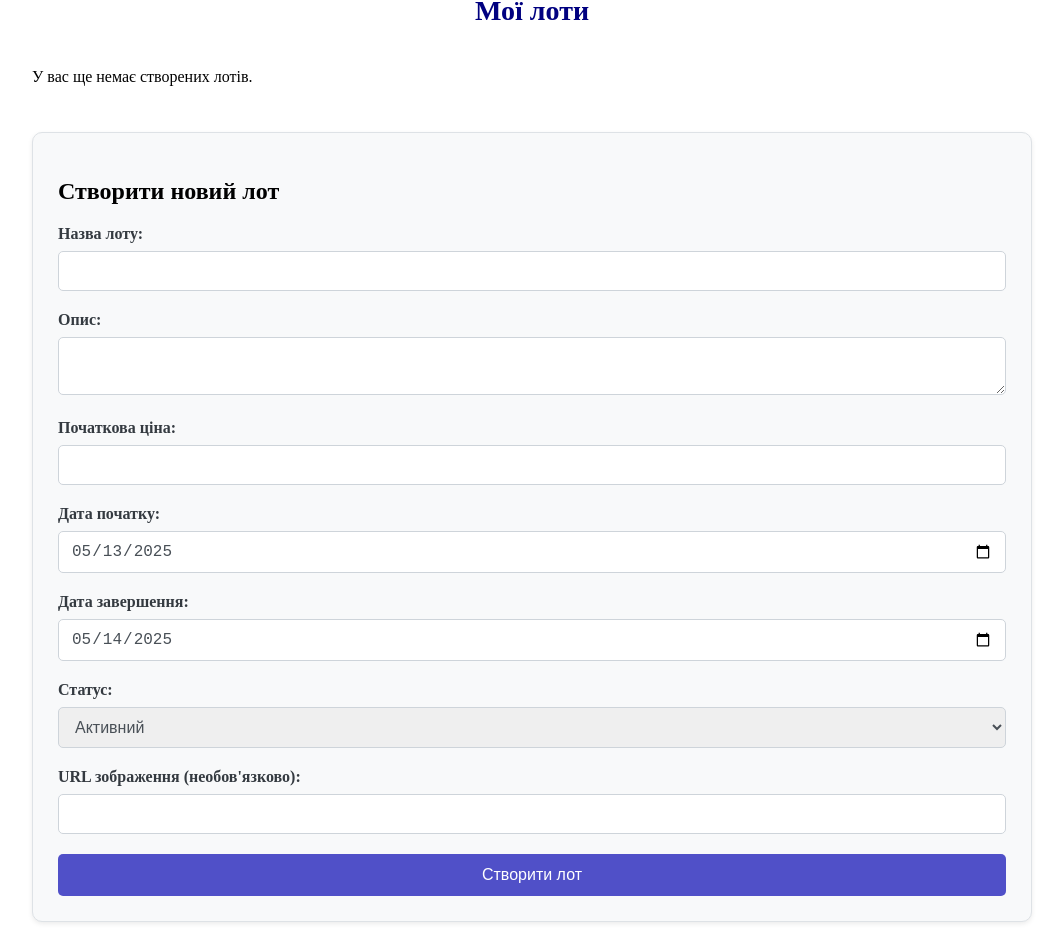
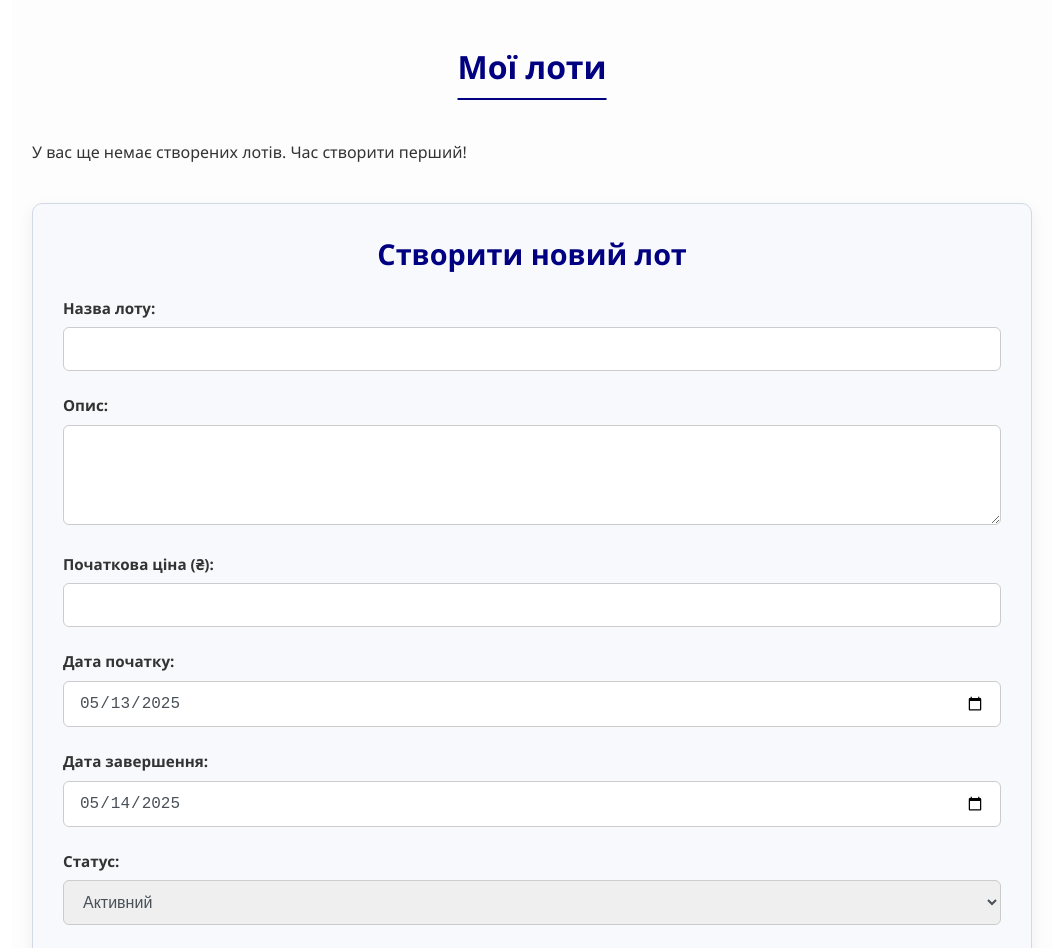
Before and after one commit to Sameliuk/lab-6-frontend, a Vue app: page /users/profile in a window 1280 px wide. Shown: the part 184-1132 px from the top of the page, without its empty margins (108-1171 px from the left). Built offline with nearby package versions, Linux system fonts and the light colour scheme.

Commit message:
User can see only his own lots

```diff
--- a/src/view/UserProfileView.vue
+++ b/src/view/UserProfileView.vue
@@ -7,21 +7,22 @@
 
       <h2 class="title">Мої лоти</h2>
       <div id="lots-container">
-        <div v-if="isLoadingLots">
-          <p>Завантаження лотів...</p>
+        <div v-if="isLoadingLots" class="loading-placeholder">
+          <p>Завантаження ваших лотів...</p>
         </div>
         <div v-else-if="lots && lots.length > 0">
           <div v-for="lot in lots" :key="lot.id" class="lot">
             <h3>{{ lot.title }}</h3>
+            <img v-if="lot.image" :src="lot.image" :alt="lot.title" class="lot-image-preview">
             <p class="desc">{{ lot.description }}</p>
             <br>
-            <p>Початкова ціна: {{ lot.start_price }} ₴</p>
-            <p>Поточна ціна: {{ lot.current_price }} ₴</p>
+            <p><strong>Початкова ціна:</strong> {{ lot.start_price }} ₴</p>
+            <p><strong>Поточна ціна:</strong> {{ lot.current_price }} ₴</p>
             <br>
-            <p>Дата початку: {{ formatDate(lot.start_time) }}</p>
-            <p>Дата завершення: {{ formatDate(lot.end_time) }}</p>
+            <p><strong>Дата початку:</strong> {{ formatDate(lot.start_time) }}</p>
+            <p><strong>Дата завершення:</strong> {{ formatDate(lot.end_time) }}</p>
             <br>
-            <p>Статус:
+            <p class="status-paragraph"><strong>Статус:</strong>
               <select class="status-select" v-model="lot.status" @change="updateLotStatus(lot)">
                 <option :value="true">Активний</option>
                 <option :value="false">Неактивний</option>
@@ -35,7 +36,7 @@
           </div>
         </div>
         <div v-else>
-          <p>У вас ще немає створених лотів.</p>
+          <p>У вас ще немає створених лотів. Час створити перший!</p>
         </div>
       </div>
 
@@ -51,31 +52,32 @@
             <textarea id="newLotDescription" v-model="newLot.description" required></textarea>
           </div>
           <div class="form-group">
-            <label for="newLotStartPrice">Початкова ціна:</label>
+            <label for="newLotStartPrice">Початкова ціна (₴):</label>
             <input type="number" id="newLotStartPrice" v-model.number="newLot.startPrice" min="1" required>
           </div>
           <div class="form-group">
             <label for="newLotStartTime">Дата початку:</label>
-            <input type="date" id="newLotStartTime" v-model="newLot.startTime" required>
+            <input type="date" id="newLotStartTime" v-model="newLot.startTime" :min="getTodayDate()" required>
           </div>
           <div class="form-group">
             <label for="newLotEndTime">Дата завершення:</label>
-            <input type="date" id="newLotEndTime" v-model="newLot.endTime" required>
+            <input type="date" id="newLotEndTime" v-model="newLot.endTime" :min="newLot.startTime || getTodayDate()" required>
           </div>
           <div class="form-group">
             <label for="newLotStatus">Статус:</label>
             <select id="newLotStatus" v-model="newLot.status">
-              <option value="true">Активний</option>
-              <option value="false">Неактивний</option>
+              <option :value="true">Активний</option>
+              <option :value="false">Неактивний</option>
             </select>
           </div>
           <div class="form-group">
             <label for="newLotImage">URL зображення (необов'язково):</label>
-            <input type="text" id="newLotImage" v-model="newLot.image">
+            <input type="text" id="newLotImage" v-model="newLot.image" placeholder="https://example.com/image.jpg">
           </div>
-          <button type="submit" class="button" :disabled="isCreatingLot">
+          <button type="submit" class="button create-button" :disabled="isCreatingLot">
             {{ isCreatingLot ? 'Створення...' : 'Створити лот' }}
           </button>
+          <div v-if="createLotError" class="error-message form-error">{{ createLotError }}</div>
         </form>
       </div>
     </div>
@@ -85,13 +87,16 @@
 <script setup>
 import { ref, onMounted } from 'vue';
 import { useUserStore } from '@/stores/userStore';
+// import { useRouter } from 'vue-router'; // Розкоментуйте, якщо потрібен router для навігації
 
 const userStore = useUserStore();
+// const router = useRouter(); // Розкоментуйте, якщо потрібен router
 
 const lots = ref([]);
 const error = ref(null);
 const isLoadingLots = ref(true);
 const isCreatingLot = ref(false);
+const createLotError = ref(null);
 
 const newLot = ref({
   title: '',
@@ -114,43 +119,64 @@ function getTomorrowDate() {
   return tomorrow.toISOString().split('T')[0];
 }
 
-const apiBaseUrl = 'http://localhost:3000';
+const apiBaseUrl = 'http://localhost:3000'; // Або import.meta.env.VITE_API_BASE_URL || '';
 
 async function fetchUserLots() {
   isLoadingLots.value = true;
   error.value = null;
   console.log('[UserProfileView] Спроба завантажити лоти, userStore.userId:', userStore.userId);
+
   if (!userStore.userId) {
-    console.warn("[UserProfileView] UserID зі стору не доступний для завантаження лотів.");
+    console.warn("[UserProfileView] UserID зі стору не доступний. Лоти не будуть завантажені.");
     error.value = 'Будь ласка, увійдіть, щоб переглянути ваші лоти.';
     isLoadingLots.value = false;
+    // Якщо потрібно редірект на сторінку входу:
+    // if (router) router.push({ name: 'signIn' });
     return;
   }
+
   try {
-    const response = await fetch(`${apiBaseUrl}/lots`, {
+    // --- ЗМІНЕНО URL ЗАПИТУ ---
+    // Використовуємо ендпоінт, що приймає ID користувача
+    const response = await fetch(`${apiBaseUrl}/lots/user/${userStore.userId}`, {
         method: 'GET',
-        credentials: 'include'
+        credentials: 'include' // Важливо для передачі cookies/сесій, якщо ваша автентифікація їх використовує
     });
+
     if (!response.ok) {
-      const errorData = await response.json().catch(() => ({ message: `Помилка ${response.status} при завантаженні лотів (сервер не повернув JSON)` }));
-      throw new Error(errorData.message || `Помилка ${response.status} при завантаженні лотів`);
+      let errorMessage = `Помилка ${response.status} при завантаженні лотів`;
+      try {
+        const errorData = await response.json();
+        errorMessage = errorData.message || errorData.error || errorMessage;
+      } catch (e) {
+        // Залишаємо errorMessage як є, якщо тіло відповіді не JSON або порожнє
       }
-    const fetchedObject = await response.json();
+      throw new Error(errorMessage);
+    }
 
-    console.log('[UserProfileView] Відповідь від /lots (об\'єкт з бекенду):', fetchedObject);
+    const fetchedData = await response.json();
+    console.log('[UserProfileView] Відповідь від API для лотів користувача:', fetchedData);
 
-    if (fetchedObject && typeof fetchedObject === 'object' && Array.isArray(fetchedObject.data)) {
-      lots.value = fetchedObject.data.map(lot => ({
+    // Адаптуйте цю частину залежно від структури відповіді вашого API
+    if (Array.isArray(fetchedData)) { // Якщо API повертає масив лотів безпосередньо
+        lots.value = fetchedData.map(lot => ({
         ...lot,
         status: typeof lot.status === 'string' ? lot.status.toLowerCase() === 'true' : Boolean(lot.status)
-      }));
-      console.log('[UserProfileView] Лоти успішно завантажені та оброблені:', lots.value);
+        })).sort((a, b) => new Date(b.createdAt || 0) - new Date(a.createdAt || 0)); // Приклад сортування
+    } else if (fetchedData && typeof fetchedData === 'object' && Array.isArray(fetchedData.data)) {
+        // Якщо лоти знаходяться у властивості 'data'
+        lots.value = fetchedData.data.map(lot => ({
+        ...lot,
+        status: typeof lot.status === 'string' ? lot.status.toLowerCase() === 'true' : Boolean(lot.status)
+        })).sort((a, b) => new Date(b.createdAt || 0) - new Date(a.createdAt || 0));
     } else {
-      console.error('[UserProfileView] Отримана відповідь не містить очікуваного масиву лотів у властивості "data":', fetchedObject);
+        console.error('[UserProfileView] Отримана відповідь не містить очікуваного масиву лотів:', fetchedData);
         throw new Error('Некоректний формат даних лотів від сервера.');
     }
+    console.log('[UserProfileView] Лоти користувача успішно завантажені та оброблені:', lots.value);
+
   } catch (err) {
-    console.error('[UserProfileView] Помилка завантаження лотів (в catch блоці):', err);
+    console.error('[UserProfileView] Помилка завантаження лотів користувача (в catch блоці):', err);
     error.value = err.message;
   } finally {
     isLoadingLots.value = false;
@@ -172,6 +198,7 @@ function formatDate(dateString) {
 async function updateLotStatus(lotToUpdate) {
   error.value = null;
   const newStatusForBackend = lotToUpdate.status;
+  const originalStatusVisual = !lotToUpdate.status;
 
   console.log(`[UserProfileView] Спроба оновити статус для лоту ID ${lotToUpdate.id} на: ${newStatusForBackend}`);
   try {
@@ -186,7 +213,17 @@ async function updateLotStatus(lotToUpdate) {
       throw new Error(errorData.message || 'Помилка оновлення статусу');
     }
     console.log(`[UserProfileView] Статус для лоту ID ${lotToUpdate.id} успішно оновлено на бекенді.`);
-
+     // Оновлення disabled стану кнопки редагування буде автоматичним, оскільки :disabled="lot.status"
+     // Якщо потрібно, можна перезавантажити дані лота з сервера, щоб отримати будь-які інші оновлення
+     // const updatedLotFromServer = await response.json();
+     // const index = lots.value.findIndex(l => l.id === lotToUpdate.id);
+     // if (index !== -1) {
+     //   lots.value[index] = {
+     //     ...lots.value[index], // Зберігаємо поточні дані
+     //     ...updatedLotFromServer, // Накладаємо оновлення з сервера
+     //     status: typeof updatedLotFromServer.status === 'string' ? updatedLotFromServer.status.toLowerCase() === 'true' : Boolean(updatedLotFromServer.status)
+     //   };
+     // }
   } catch (err) {
     console.error('[UserProfileView] Помилка оновлення статусу:', err);
     error.value = err.message;
@@ -194,7 +231,7 @@ async function updateLotStatus(lotToUpdate) {
 
     const lotInArray = lots.value.find(l => l.id === lotToUpdate.id);
     if (lotInArray) {
-      lotInArray.status = !newStatusForBackend;
+      lotInArray.status = originalStatusVisual;
     }
   }
 }
@@ -225,42 +262,43 @@ async function deleteLot(lotId) {
 async function handleCreateLot() {
   console.log('[UserProfileView] Спроба створити новий лот. Поточний userStore.userId:', userStore.userId);
   if (!userStore.userId) {
-    error.value = "Необхідно авторизуватися для створення лоту.";
-    alert(error.value);
+    createLotError.value = "Необхідно авторизуватися для створення лоту.";
+    alert(createLotError.value);
     return;
   }
 
   if (!newLot.value.title.trim()) {
-    alert('Назва лоту є обов\'язковою.'); return;
+    createLotError.value = 'Назва лоту є обов\'язковою.'; alert(createLotError.value); return;
   }
   if (!newLot.value.description.trim()) {
-    alert('Опис лоту є обов\'язковим.'); return;
+    createLotError.value = 'Опис лоту є обов\'язковим.'; alert(createLotError.value); return;
   }
   if (newLot.value.startPrice === null || isNaN(parseFloat(newLot.value.startPrice)) || parseFloat(newLot.value.startPrice) <= 0) {
-    alert('Початкова ціна має бути числом більшим за нуль.'); return;
+    createLotError.value = 'Початкова ціна має бути числом більшим за нуль.'; alert(createLotError.value); return;
   }
   if (!newLot.value.startTime) {
-    alert('Дата початку є обов\'язковою.'); return;
+    createLotError.value = 'Дата початку є обов\'язковою.'; alert(createLotError.value); return;
   }
   if (!newLot.value.endTime) {
-    alert('Дата завершення є обов\'язковою.'); return;
+    createLotError.value = 'Дата завершення є обов\'язковою.'; alert(createLotError.value); return;
   }
   if (new Date(newLot.value.endTime) <= new Date(newLot.value.startTime)) {
-    alert('Дата завершення має бути пізнішою за дату початку.'); return;
+    createLotError.value = 'Дата завершення має бути пізнішою за дату початку.'; alert(createLotError.value); return;
   }
 
   isCreatingLot.value = true;
   error.value = null;
+  createLotError.value = null;
 
   const payload = {
-    userId: userStore.userId,
+    userId: userStore.userId, // Бекенд має перевірити, чи авторизований користувач = userId
     title: newLot.value.title.trim(),
     description: newLot.value.description.trim(),
-    startPrice: parseFloat(newLot.value.startPrice),
-    currentPrice: parseFloat(newLot.value.startPrice),
+    start_price: parseFloat(newLot.value.startPrice),
+    current_price: parseFloat(newLot.value.startPrice),
     status: newLot.value.status,
-    startTime: newLot.value.startTime,
-    endTime: newLot.value.endTime,
+    start_time: newLot.value.startTime,
+    end_time: newLot.value.endTime,
     image: newLot.value.image || null
   };
 
@@ -278,18 +316,19 @@ async function handleCreateLot() {
       const errorData = await response.json().catch(() => ({
         error: `Помилка створення лоту. Статус: ${response.status}. Сервер не повернув JSON.`
       }));
-
       throw new Error(errorData.message || errorData.error || `Невідома помилка створення лоту (статус ${response.status})`);
     }
 
     const createdLot = await response.json();
     console.log("[UserProfileView] Лот успішно створено на бекенді:", createdLot);
 
+    // Оновлюємо список лотів, додаючи новий на початок
     lots.value.unshift({
         ...createdLot,
         status: typeof createdLot.status === 'string' ? createdLot.status.toLowerCase() === 'true' : Boolean(createdLot.status)
     });
 
+    // Скидаємо форму
     newLot.value = {
       title: '',
       description: '',
@@ -301,8 +340,7 @@ async function handleCreateLot() {
     };
   } catch (err) {
     console.error('[UserProfileView] Помилка створення лоту (в catch блоці):', err);
-    error.value = err.message;
-    alert(`Помилка створення лоту: ${err.message}`);
+    createLotError.value = err.message;
   } finally {
     isCreatingLot.value = false;
   }
@@ -310,7 +348,8 @@ async function handleCreateLot() {
 
 function editLot(lot) {
   alert(`Редагування лоту: ${lot.title} (ID: ${lot.id}) - функціонал ще не реалізовано`);
-
+  // Для реалізації:
+  // if (router) router.push({ name: 'EditLotView', params: { lotId: lot.id } }); // Якщо є такий маршрут
 }
 
 onMounted(() => {
@@ -321,165 +360,182 @@ onMounted(() => {
     console.warn('[UserProfileView] Користувач не авторизований при завантаженні профілю. Лоти не завантажено.');
     error.value = 'Будь ласка, увійдіть, щоб переглянути ваші лоти.';
     isLoadingLots.value = false;
+    // if (router) router.push({ name: 'signIn' }); // Опціональний редірект
   }
 });
 </script>
 
 <style scoped>
+/* Стилі з EJS файлу userPage.css, адаптовані та покращені */
 
-body {
-    font-family: Arial, sans-serif;
-    margin: 0;
-    padding: 0;
-    background-color: #fffefc;
-    color: navy;
+.user-profile-page {
+  font-family: 'Segoe UI', Tahoma, Geneva, Verdana, sans-serif;
+  color: #333;
 }
 
 .container {
   max-width: 1000px;
   margin: 20px auto;
   padding: 20px;
+  background-color: #fdfdfd;
+  border-radius: 8px;
+  /* box-shadow: 0 4px 12px rgba(0, 0, 0, 0.08); */
 }
 
-.create-lot-section {
-    background: #f8f9fa;
-    border: 1px solid #dee2e6;
-    padding: 25px;
-    border-radius: 10px;
-    margin: 30px 0;
-    box-shadow: 0 2px 5px rgba(0, 0, 0, 0.08);
+.loading-placeholder p {
+    text-align: center;
+    font-size: 1.2em;
+    color: #666;
+    padding: 30px;
+}
+
+.error-message {
+  color: #d8000c;
+  background-color: #ffdddd;
+  border: 1px solid #d8000c;
+  padding: 10px 15px;
+  margin-bottom: 20px;
+  border-radius: 5px;
+  text-align: center;
+}
+.error-message.form-error {
+  margin-top: 15px;
+  text-align: left;
+}
+
+.title {
+  font-size: 2rem;
+  margin-bottom: 25px;
+  color: navy;
+  font-weight: 600;
+  text-align: center;
+  padding-bottom: 10px;
+  border-bottom: 2px solid navy;
+  display: inline-block;
+  position: relative;
+  left: 50%;
+  transform: translateX(-50%);
 }
 
 #lots-container {
-    display: flex;
-    flex-wrap: wrap;
+  margin-bottom: 40px;
+}
+
+#lots-container .lot {
+  border: 1px solid #e0e0e0;
+  padding: 20px;
+  margin-bottom: 25px;
+  border-radius: 8px;
+  background-color: #fff;
+  box-shadow: 0 2px 8px rgba(0,0,0,0.07);
+  transition: box-shadow 0.3s ease;
+}
+#lots-container .lot:hover {
+  box-shadow: 0 5px 15px rgba(0,0,0,0.1);
+}
 
 
-
-}
-
-.lot {
-    background-color: #ffffff;
-    border: 1px solid #e9ecef;
-    border-radius: 8px;
-    padding: 20px;
-    min-width: 1000px;
-    margin: 10px 0;
-    width: calc(33.333% - 20px);
-
-    box-sizing: border-box;
-
-    display: flex;
-    flex-direction: column;
-    transition: 0.35s;
-}
-
-.title {
-    font-size: 28px;
-    margin-bottom: 25px;
-    color: navy;
-    font-weight: bold;
-    text-align: center;
-}
-
-.lot:hover {
-    transform: translateY(-5px);
-    box-shadow: 0 5px 15px rgba(0, 0, 0, 0.1);
-}
-
-.lot .lot-image-container {
-    width: 100%;
-
-    overflow: hidden;
+.lot img.lot-image-preview {
+  max-width: 100%;
+  height: auto;
+  max-height: 250px;
+  object-fit: contain;
+  border-radius: 4px;
   margin-bottom: 15px;
-    display: flex;
-    align-items: center;
-    justify-content: center;
-}
-
-.lot .lot-image-container img {
-    max-width: 100%;
-    max-height: 180px;
-    object-fit: cover;
-    border-radius: 4px;
+  display: block;
+  margin-left: auto;
+  margin-right: auto;
+  border: 1px solid #eee;
 }
 
 .lot h3 {
-    font-size: 1.25rem;
-    color: #343a40;
   margin-top: 0;
+  margin-bottom: 1rem;
+  font-size: 1.75rem;
+  color: #004a99;
+  font-weight: 600;
+}
+
+.lot p {
+  margin-bottom: .6rem;
+  line-height: 1.65;
+  color: #454545;
+}
+.lot p strong {
+  color: navy;
+  font-weight: 600;
+}
+
+.lot .desc {
+  color: #555;
+  margin-bottom: 1rem;
+}
+
+.status-paragraph {
+  display: flex;
+  align-items: center;
+  margin-top: 10px;
   margin-bottom: 10px;
 }
 
-.lot p {
+.status-select {
+  padding: 8px 12px;
+  border-radius: 4px;
   font-size: 0.95rem;
-    margin-bottom: 8px;
-    color: #5a6268;
-    line-height: 1.5;
-    word-wrap: break-word;
-    flex-grow: 1;
-}
-
-.lot p.desc {
-    color: #495057;
-}
-
-.status-select {
-    padding: 6px 10px;
-    border-radius: 4px;
-    font-size: 0.9rem;
-    margin-right: 10px;
+  margin-left: 8px;
   border: 1px solid #ced4da;
   background-color: #fff;
   color: #495057;
+  cursor: pointer;
 }
 
 .status-indicator {
-
   display: inline-block;
-    width: 12px;
-    height: 12px;
+  width: 14px;
+  height: 14px;
   border-radius: 50%;
+  margin-left: 12px;
   vertical-align: middle;
-
 }
 
 .status-indicator.active {
   background-color: #28a745;
+  box-shadow: 0 0 5px #28a745;
 }
 
 .status-indicator.inactive {
   background-color: #dc3545;
+  box-shadow: 0 0 5px #dc3545;
 }
 
 .lot-actions {
+  margin-top: 20px;
   display: flex;
-    gap: 10px;
-    margin-top: 15px;
+  gap: 12px;
 }
 
 .lot-actions button {
-    padding: 8px 12px;
+  padding: 10px 18px;
   font-size: 0.9rem;
-    border-radius: 4px;
+  font-weight: 500;
+  border-radius: 5px;
   cursor: pointer;
   border: none;
   transition: background-color 0.2s ease, transform 0.1s ease;
 }
 .lot-actions button:active {
-    transform: scale(0.98);
+  transform: scale(0.97);
 }
 
 .edit-lot-button {
-    background-color: #28a745;
-    color: white;
+  background-color: #ffc107;
+  color: #212529;
 }
-.edit-lot-button:hover {
-    background-color: #218838;
+.edit-lot-button:hover:not(:disabled) {
+  background-color: #e0a800;
 }
-.edit-lot-button:disabled,
-.edit-lot-button.disabled-button {
-    opacity: 0.65;
+.edit-lot-button:disabled {
+  opacity: 0.6;
   cursor: not-allowed;
   background-color: #6c757d;
 }
@@ -492,15 +548,34 @@ body {
   background-color: #c82333;
 }
 
+.create-lot-section {
+  margin-top: 40px;
+  padding: 30px;
+  border: 1px solid #d1d9e6;
+  border-radius: 10px;
+  background-color: #f8f9fc;
+  box-shadow: 0 4px 15px rgba(0, 0, 0, 0.06);
+}
+
+.create-lot-section h2 {
+  margin-top: 0;
+  margin-bottom: 25px;
+  text-align: center;
+  color: navy;
+  font-size: 1.8rem;
+  font-weight: 600;
+}
+
 .form-group {
-    margin-bottom: 1.25rem;
+  margin-bottom: 1.5rem;
 }
 
 .form-group label {
   display: block;
-    margin-bottom: 0.5rem;
+  margin-bottom: .6rem;
   font-weight: 600;
-    color: #343a40;
+  color: #333;
+  font-size: 0.95rem;
 }
 
 .form-group input[type='text'],
@@ -509,144 +584,49 @@ body {
 .form-group textarea,
 .form-group select {
   width: 100%;
-    padding: 10px 12px;
-    border: 1px solid #ced4da;
-    border-radius: 5px;
+  padding: 12px 15px;
+  border: 1px solid #ccc;
+  border-radius: 6px;
   font-size: 1rem;
   color: #495057;
   box-sizing: border-box;
   transition: border-color 0.2s ease, box-shadow 0.2s ease;
 }
-
-.form-group input[type='text']:focus,
-.form-group input[type='number']:focus,
-.form-group input[type='date']:focus,
+.form-group input:focus,
 .form-group textarea:focus,
 .form-group select:focus {
   outline: none;
-    border-color: rgb(100, 100, 220);
-    box-shadow: 0 0 0 3px rgba(100, 100, 220, 0.25);
+  border-color: #007bff;
+  box-shadow: 0 0 0 0.2rem rgba(0, 123, 255, 0.25);
 }
 
-.create-lot-section button[type="submit"] {
-    background-color: rgb(80, 80, 200);
-    color: white;
-    padding: 12px 25px;
-    border: none;
-    border-radius: 5px;
-    cursor: pointer;
-    font-size: 1rem;
-    transition: background-color 0.2s ease;
-    width: 100%;
+.form-group textarea {
+    min-height: 100px;
+    resize: vertical;
 }
 
-.create-lot-section button[type="submit"]:hover {
-    background-color: #4a4ccc;
+
+.button.create-button {
+  color: #fff;
+  background-color: #0069d9;
+  border-color: #0062cc;
+  padding: 12px 20px;
+  font-size: 1.1rem;
+  font-weight: 500;
+  border-radius: 6px;
+  cursor: pointer;
+  width: 100%;
+  transition: background-color 0.2s ease;
+}
+.button.create-button:hover:not(:disabled) {
+  background-color: #005cbf;
+  border-color: #0056b3;
 }
 
-.create-lot-section button[type="submit"]:disabled {
-    background-color: #6c757d;
+.button.create-button:disabled {
+  background-color: #5a6268;
+  border-color: #545b62;
   cursor: not-allowed;
+  opacity: 0.65;
 }
-
-header {
-    display: flex;
-    justify-content: space-between;
-    align-items: center;
-    background-color: #ffffff;
-    padding: 15px 30px;
-    border-bottom: 1px solid #dee2e6;
-    box-shadow: 0 1px 3px rgba(0,0,0,0.03);
-}
-
-a.logo {
-    text-decoration: none;
-    color: navy;
-    display: inline-block;
-}
-
-a.logo:hover {
-    color: #0000b3;
-}
-
-.logo {
-
-    font-size: 2rem;
-    font-weight: bold;
-}
-
-.profile a {
-    text-decoration: none;
-    font-weight: bold;
-    margin-left: 15px;
-    color: navy;
-    padding: 8px 12px;
-    border-radius: 4px;
-    transition: background-color 0.2s ease, color 0.2s ease;
-}
-.profile a:hover {
-    background-color: #f0f0f0;
-    color: #000080;
-}
-.profile button {
-    margin-left: 15px;
-    background-color: transparent;
-    color: navy;
-    border: 1px solid navy;
-
-}
-.profile button:hover {
-    background-color: navy;
-    color: white;
-}
-
-.modal {
-    display: none;
-    position: fixed;
-    z-index: 1050;
-    left: 0;
-    top: 0;
-    width: 100%;
-    height: 100%;
-    background-color: rgba(0, 0, 0, 0.6);
-    overflow-y: auto;
-    display: flex;
-    align-items: center;
-    justify-content: center;
-}
-
-.modal-content {
-    background-color: white;
-    padding: 25px 30px;
-    border-radius: 8px;
-    width: auto;
-    min-width: 300px;
-    max-width: 600px;
-    box-shadow: 0 5px 15px rgba(0,0,0,0.3);
-    position: relative;
-
-
-}
-
-.close-modal {
-    position: absolute;
-    top: 10px;
-    right: 15px;
-    font-size: 1.8rem;
-    font-weight: bold;
-    color: #aaa;
-    cursor: pointer;
-    line-height: 1;
-}
-
-.close-modal:hover,
-.close-modal:focus {
-    color: #333;
-    text-decoration: none;
-}
-
-body.modal-open {
-    overflow: hidden;
-}
-
 </style>
```
Lines whose indentation alone changed are shown as unchanged.
